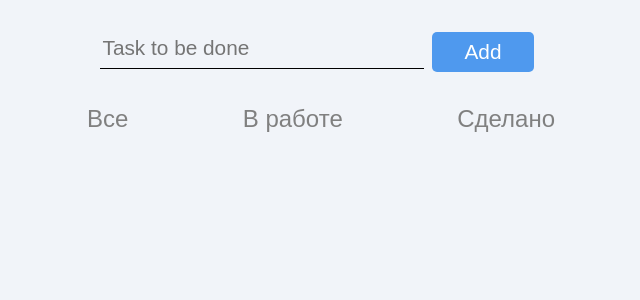
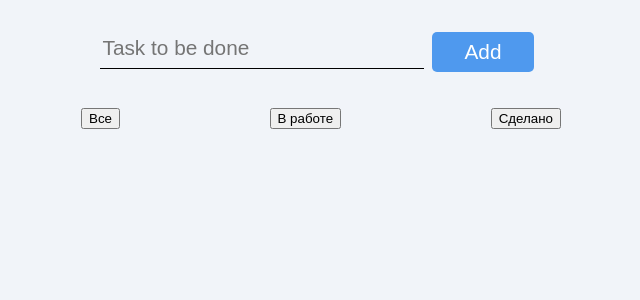
Before and after one commit to Bekarys7/CRM-System, a React (Vite) app: page / in a window 1280 px wide. Shown: the top 300 px of the page, without its empty margins (319-959 px from the left). Built offline with nearby package versions, Linux system fonts and the light colour scheme.

Commit message:
dizain gotov tocnho

```diff
--- a/src/App.jsx
+++ b/src/App.jsx
@@ -5,55 +5,18 @@ import styles from "./components/App.module.scss";
 import Task from "./components/Task";
 
 function App() {
-  const [selectedTab, setSelectedTab] = useState();
-  const [userInput, setUserInput] = useState("");
   const [userTasks, setUserTasks] = useState([]);
-  let [count, setCount] = useState(0);
-
-  function handleuserTasks() {
-    setUserTasks(() => {
-      return [...userTasks, { id: count, name: userInput }];
-    });
-    setUserInput("");
-    setCount((prevCount) => prevCount + 1);
-  }
-
-  function handleSelect(selectedButton) {
-    setSelectedTab(() => selectedButton);
-  }
 
   console.log(userTasks);
 
   return (
     <>
-      <TaskInput
-        onChange={handleuserTasks}
-        onChange2={(event) => setUserInput(event.target.value)}
-        userInput={userInput}
-      />
+      <TaskInput />
 
       <div className={styles.wrapper}>
-        <Tabs
-          isActive={selectedTab === "all"}
-          onSelect={() => handleSelect("all")}
-          userTasks={userTasks}
-        >
-          Все
-        </Tabs>
-        <Tabs
-          isActive={selectedTab === "inWork"}
-          onSelect={() => handleSelect("inWork")}
-          userTasks={userTasks}
-        >
-          В работе
-        </Tabs>
-        <Tabs
-          isActive={selectedTab === "completed"}
-          onSelect={() => handleSelect("completed")}
-          userTasks={userTasks}
-        >
-          Сделано
-        </Tabs>
+        <Tabs>Все</Tabs>
+        <Tabs>В работе</Tabs>
+        <Tabs>Сделано</Tabs>
       </div>
     </>
   );
--- a/src/components/Tabs.jsx
+++ b/src/components/Tabs.jsx
@@ -1,16 +1,11 @@
 import styles from "../components/Tabs.module.scss";
 import Task from "./Task";
 
-export default function Tabs({ children, userTasks, isActive, onSelect }) {
+export default function Tabs({ children }) {
   return (
     <>
-      <section onSelect className={styles.wrapper}>
-        <button
-          onClick={onSelect}
-          className={isActive ? styles.active : undefined}
-        >
-          {children}
-        </button>
+      <section>
+        <button>{children}</button>
       </section>
     </>
   );
--- a/src/components/TaskInput.jsx
+++ b/src/components/TaskInput.jsx
@@ -1,20 +1,13 @@
 import styles from "../components/TaskInput.module.scss";
 // import { useState } from "react";
 
-export default function TaskInput({ userInput, onChange, onChange2 }) {
+export default function TaskInput({}) {
   // console.log(userTasks);
 
   return (
     <div className={styles.wrapper}>
-      <input
-        value={userInput}
-        type="text"
-        required
-        placeholder="Task to be done"
-        minLength={2}
-        onChange={onChange2}
-      />
-      <button onClick={onChange}>Add</button>
+      <input type="text" required placeholder="Task to be done" minLength={2} />
+      <button>Add</button>
     </div>
   );
 }
```
